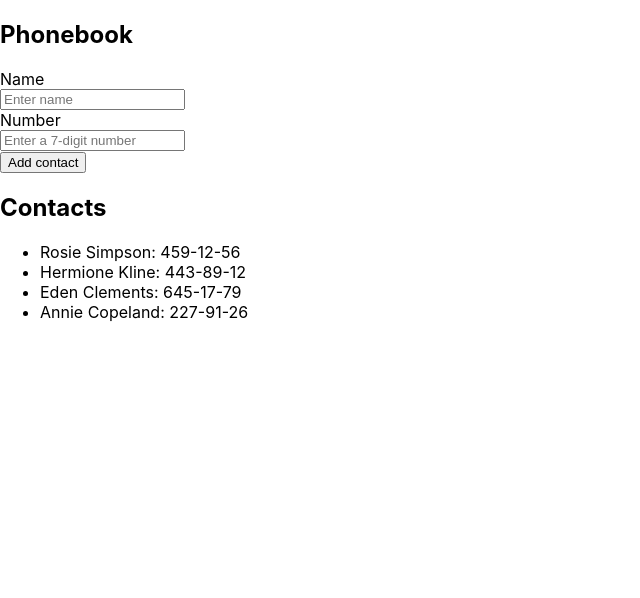
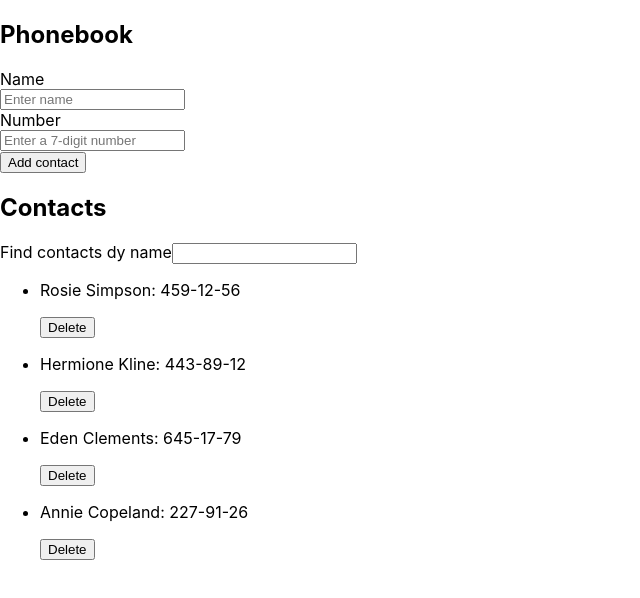
Before and after one commit to vadik184/goit-react-hw-02-phonebook, a React (Create React App) app: page / in a window 1280 px wide. Shown: the top 598 px of the page, without its empty margins (0-640 px from the left). Built offline with nearby package versions, Linux system fonts and the light colour scheme.

Commit message:
begin delete

```diff
--- a/src/components/App.jsx
+++ b/src/components/App.jsx
@@ -4,6 +4,7 @@ import { nanoid } from 'nanoid';
 import { Section } from 'components/Section/Section';
 import { Contacts } from 'components/Contacts/Contacts';
 import { Form } from 'components/Form/Form';
+import { Filter } from 'components/Filter/Filter';
 
 import { formatPhoneNumber } from 'components/Form/Number';
 export class App extends Component {
@@ -40,6 +41,7 @@ export class App extends Component {
           <Form onSubmit={this.formSubmitHandler} />
         </Section>
         <Section title="Contacts">
+          <Filter />
           <Contacts contacts={this.state.contacts} />
         </Section>
       </div>
--- a/src/components/Contacts/Contacts.jsx
+++ b/src/components/Contacts/Contacts.jsx
@@ -5,7 +5,10 @@ export const Contacts = prors => {
       {prors.contacts.map(({ id, name, number }) => {
         return (
           <li key={id}>
-            {name}: {number}
+            <p>
+              {name}: {number}
+            </p>
+            <button>Delete</button>
           </li>
         );
       })}
--- a/src/components/Filter/Filter.jsx
+++ b/src/components/Filter/Filter.jsx
@@ -0,0 +1,8 @@
+export const Filter = () => {
+  return (
+    <label>
+      Find contacts dy name
+      <input type="text" />
+    </label>
+  );
+};
```
